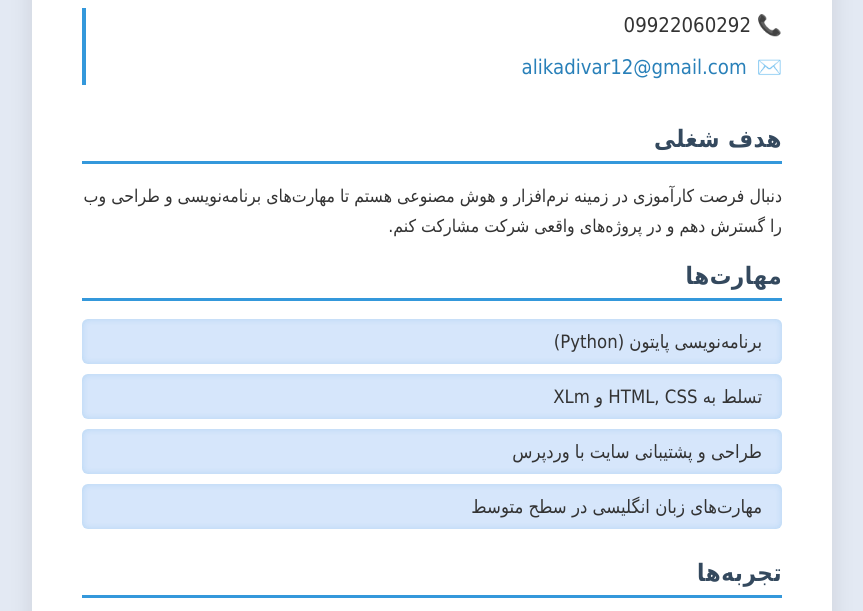
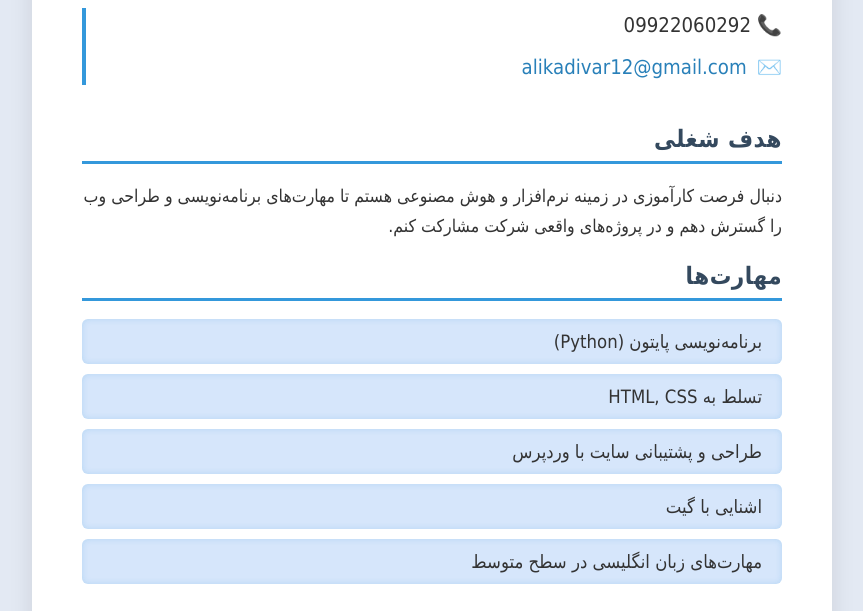
Before and after one commit to ali12star/me, a plain HTML site: page index.html in a window 1280 px wide. Shown: the part 165-776 px from the top of the page, without its empty margins (208-1071 px from the left). Drawn offline with Linux system fonts and the light colour scheme; a web font is replaced by a local one.

Commit message:
Update index.html

```diff
--- a/index.html
+++ b/index.html
@@ -108,8 +108,9 @@
   <h2>مهارت‌ها</h2>
   <ul>
     <li>برنامه‌نویسی پایتون (Python)</li>
-    <li>تسلط به HTML, CSS و XLm</li>
+    <li>تسلط به HTML, CSS </li>
     <li>طراحی و پشتیبانی سایت با وردپرس</li>
+    <li>اشنایی با گیت</li>
     <li>مهارت‌های زبان انگلیسی در سطح متوسط</li>
   </ul>
 
```
